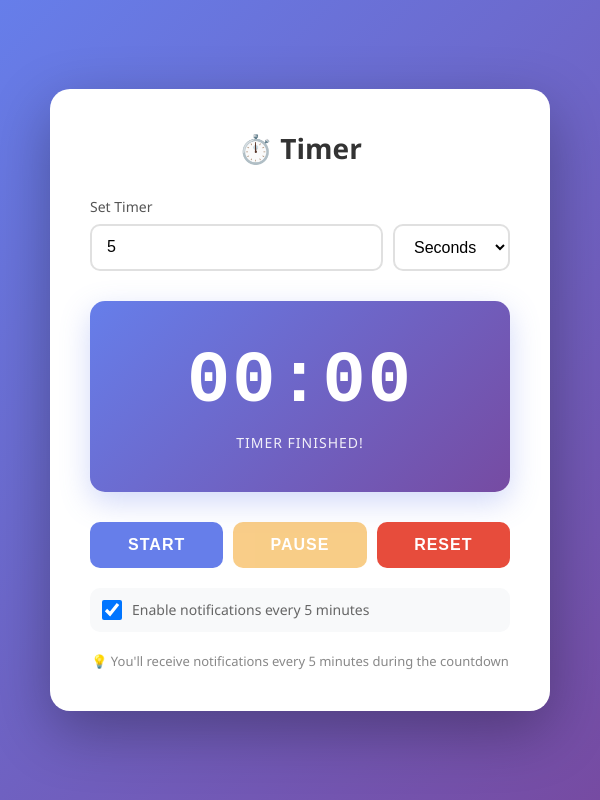
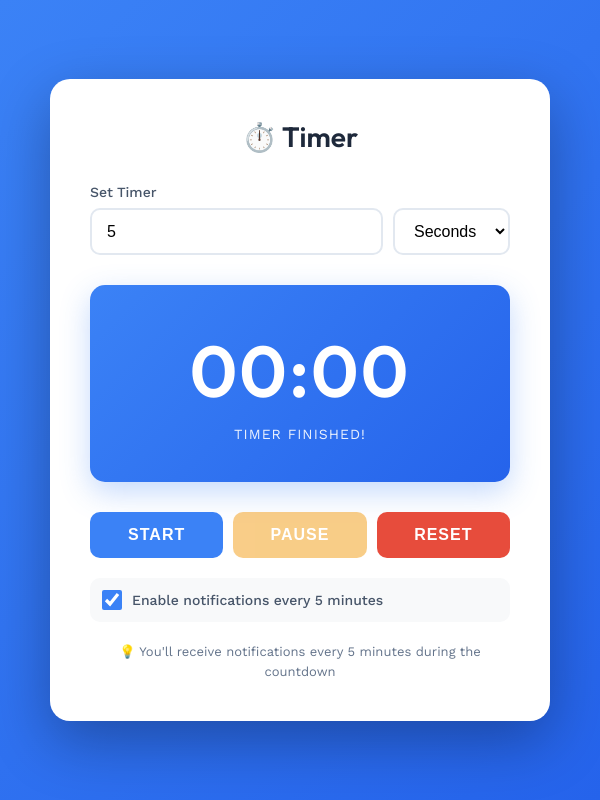
Before and after one commit to luis-pinheiro/Timer, an Electron app: page timer_app.html in a window 600 px wide. Drawn offline with nearby package versions, Linux system fonts and the light colour scheme.

Commit message:
Update timer_app.html

```diff
--- a/timer_app.html
+++ b/timer_app.html
@@ -4,6 +4,9 @@
     <meta charset="UTF-8">
     <meta name="viewport" content="width=device-width, initial-scale=1.0">
     <title>Timer App</title>
+    <link rel="preconnect" href="https://fonts.googleapis.com">
+    <link rel="preconnect" href="https://fonts.gstatic.com" crossorigin>
+    <link href="https://fonts.googleapis.com/css2?family=Outfit:wght@300;400;500;600;700&family=Work+Sans:wght@300;400;500;600&display=swap" rel="stylesheet">
     <style>
         * {
             margin: 0;
@@ -12,8 +15,8 @@
         }
 
         body {
-            font-family: 'Segoe UI', Tahoma, Geneva, Verdana, sans-serif;
-            background: linear-gradient(135deg, #667eea 0%, #764ba2 100%);
+            font-family: 'Work Sans', -apple-system, BlinkMacSystemFont, 'Segoe UI', sans-serif;
+            background: linear-gradient(135deg, #3B82F6 0%, #2563EB 100%);
             min-height: 100vh;
             display: flex;
             align-items: center;
@@ -31,8 +34,9 @@
         }
 
         h1 {
+            font-family: 'Outfit', sans-serif;
             text-align: center;
-            color: #333;
+            color: #1E293B;
             margin-bottom: 30px;
             font-size: 28px;
             font-weight: 600;
@@ -45,7 +49,7 @@
         label {
             display: block;
             margin-bottom: 8px;
-            color: #555;
+            color: #475569;
             font-weight: 500;
             font-size: 14px;
         }
@@ -58,34 +62,45 @@
         input[type="number"] {
             flex: 1;
             padding: 12px 15px;
-            border: 2px solid #e0e0e0;
+            border: 2px solid #E2E8F0;
             border-radius: 10px;
             font-size: 16px;
-            transition: border-color 0.3s;
+            transition: all 0.2s ease-out;
+            cursor: text;
+        }
+
+        input[type="number"]:hover {
+            border-color: #CBD5E1;
         }
 
         input[type="number"]:focus {
             outline: none;
-            border-color: #667eea;
+            border-color: #3B82F6;
+            box-shadow: 0 0 0 3px rgba(59, 130, 246, 0.1);
         }
 
         select {
             padding: 12px 15px;
-            border: 2px solid #e0e0e0;
+            border: 2px solid #E2E8F0;
             border-radius: 10px;
             font-size: 16px;
             background: white;
             cursor: pointer;
-            transition: border-color 0.3s;
+            transition: all 0.2s ease-out;
+        }
+
+        select:hover {
+            border-color: #CBD5E1;
         }
 
         select:focus {
             outline: none;
-            border-color: #667eea;
+            border-color: #3B82F6;
+            box-shadow: 0 0 0 3px rgba(59, 130, 246, 0.1);
         }
 
         .display {
-            background: linear-gradient(135deg, #667eea 0%, #764ba2 100%);
+            background: linear-gradient(135deg, #3B82F6 0%, #2563EB 100%);
             color: white;
             border-radius: 15px;
             padding: 40px 20px;
@@ -96,13 +111,13 @@
             flex-direction: column;
             justify-content: center;
             align-items: center;
-            box-shadow: 0 10px 30px rgba(102, 126, 234, 0.3);
+            box-shadow: 0 10px 30px rgba(59, 130, 246, 0.3);
         }
 
         .time-display {
             font-size: 72px;
-            font-weight: bold;
-            font-family: 'Courier New', monospace;
+            font-weight: 600;
+            font-family: 'Outfit', 'Courier New', monospace;
             letter-spacing: 2px;
             margin-bottom: 10px;
         }
@@ -128,20 +143,20 @@
             font-size: 16px;
             font-weight: 600;
             cursor: pointer;
-            transition: all 0.3s;
+            transition: all 0.2s ease-out;
             text-transform: uppercase;
             letter-spacing: 1px;
         }
 
         .btn-start {
-            background: #667eea;
+            background: #3B82F6;
             color: white;
         }
 
         .btn-start:hover:not(:disabled) {
-            background: #5568d3;
+            background: #2563EB;
             transform: translateY(-2px);
-            box-shadow: 0 8px 20px rgba(102, 126, 234, 0.3);
+            box-shadow: 0 8px 20px rgba(59, 130, 246, 0.3);
         }
 
         .btn-pause {
@@ -185,18 +200,19 @@
             width: 20px;
             height: 20px;
             cursor: pointer;
+            accent-color: #3B82F6;
         }
 
         .notification-toggle label {
             margin: 0;
             cursor: pointer;
-            color: #666;
+            color: #475569;
             font-weight: 500;
         }
 
         .info-text {
             text-align: center;
-            color: #888;
+            color: #64748B;
             font-size: 13px;
             margin-top: 15px;
             line-height: 1.5;
@@ -214,6 +230,20 @@
         .time-display.finished {
             animation: pulse 0.5s infinite;
         }
+
+        /* Reduced motion support */
+        @media (prefers-reduced-motion: reduce) {
+            * {
+                animation-duration: 0.01ms !important;
+                animation-iteration-count: 1 !important;
+                transition-duration: 0.01ms !important;
+            }
+
+            .time-display.finished {
+                animation: none;
+                opacity: 1;
+            }
+        }
     </style>
 </head>
 <body>
@@ -223,8 +253,8 @@
         <div class="input-group">
             <label for="timerInput">Set Timer</label>
             <div class="input-wrapper">
-                <input type="number" id="timerInput" min="0" max="9999" value="5" placeholder="Enter time">
-                <select id="timeUnit">
+                <input type="number" id="timerInput" min="0" max="9999" value="5" placeholder="Enter time" aria-label="Timer duration">
+                <select id="timeUnit" aria-label="Time unit">
                     <option value="seconds">Seconds</option>
                     <option value="minutes">Minutes</option>
                     <option value="hours">Hours</option>
@@ -232,23 +262,23 @@
             </div>
         </div>
 
-        <div class="display">
-            <div class="time-display" id="timeDisplay">00:00</div>
+        <div class="display" role="timer" aria-live="polite" aria-atomic="true">
+            <div class="time-display" id="timeDisplay" aria-label="Time remaining">00:00</div>
             <div class="status" id="status">Ready</div>
         </div>
 
-        <div class="button-group">
-            <button class="btn-start" id="startBtn" onclick="startTimer()">Start</button>
-            <button class="btn-pause" id="pauseBtn" onclick="pauseTimer()" disabled>Pause</button>
-            <button class="btn-reset" id="resetBtn" onclick="resetTimer()">Reset</button>
+        <div class="button-group" role="group" aria-label="Timer controls">
+            <button class="btn-start" id="startBtn" onclick="startTimer()" aria-label="Start timer">Start</button>
+            <button class="btn-pause" id="pauseBtn" onclick="pauseTimer()" disabled aria-label="Pause timer">Pause</button>
+            <button class="btn-reset" id="resetBtn" onclick="resetTimer()" aria-label="Reset timer">Reset</button>
         </div>
 
         <div class="notification-toggle">
-            <input type="checkbox" id="notifyCheckbox" checked>
+            <input type="checkbox" id="notifyCheckbox" checked aria-describedby="notifyInfo">
             <label for="notifyCheckbox">Enable notifications every 5 minutes</label>
         </div>
 
-        <div class="info-text">
+        <div class="info-text" id="notifyInfo">
             💡 You'll receive notifications every 5 minutes during the countdown
         </div>
     </div>
```
